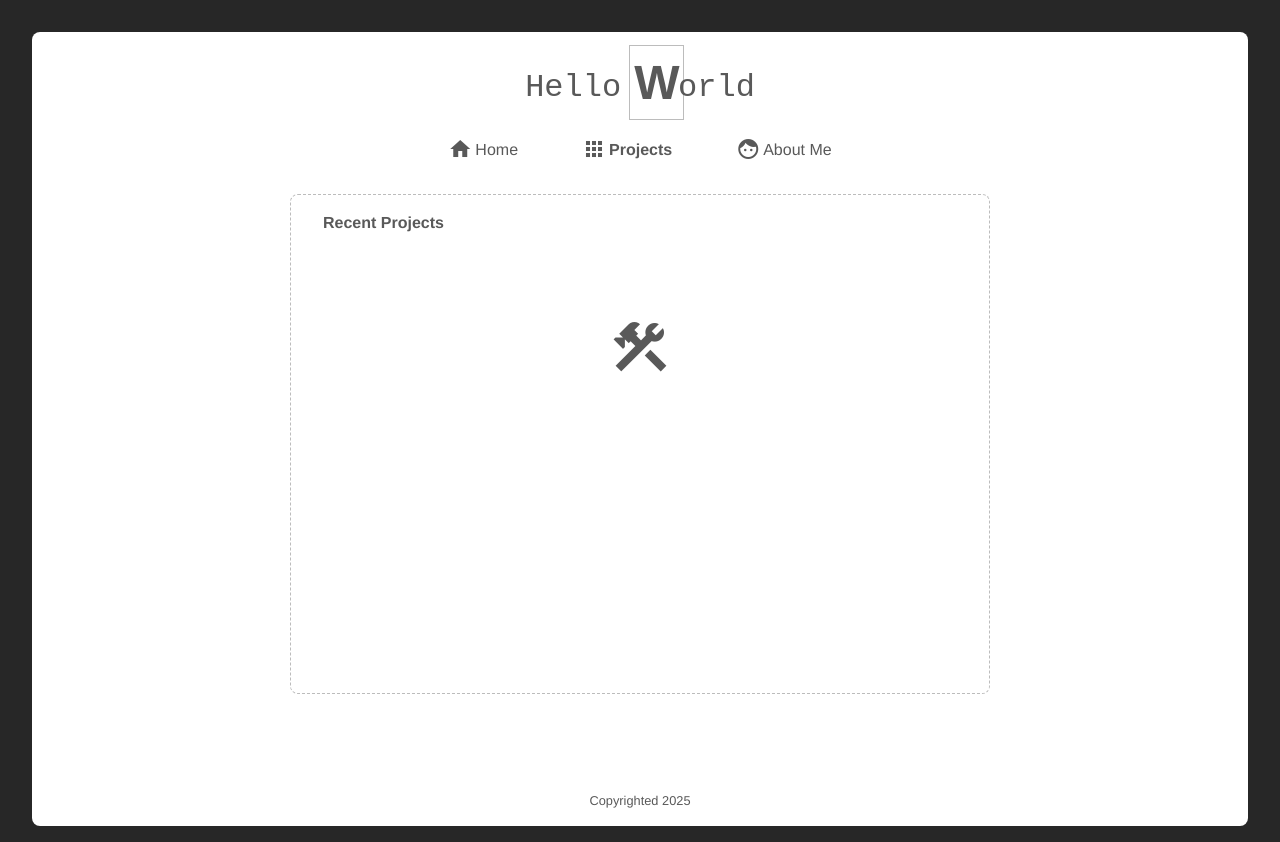
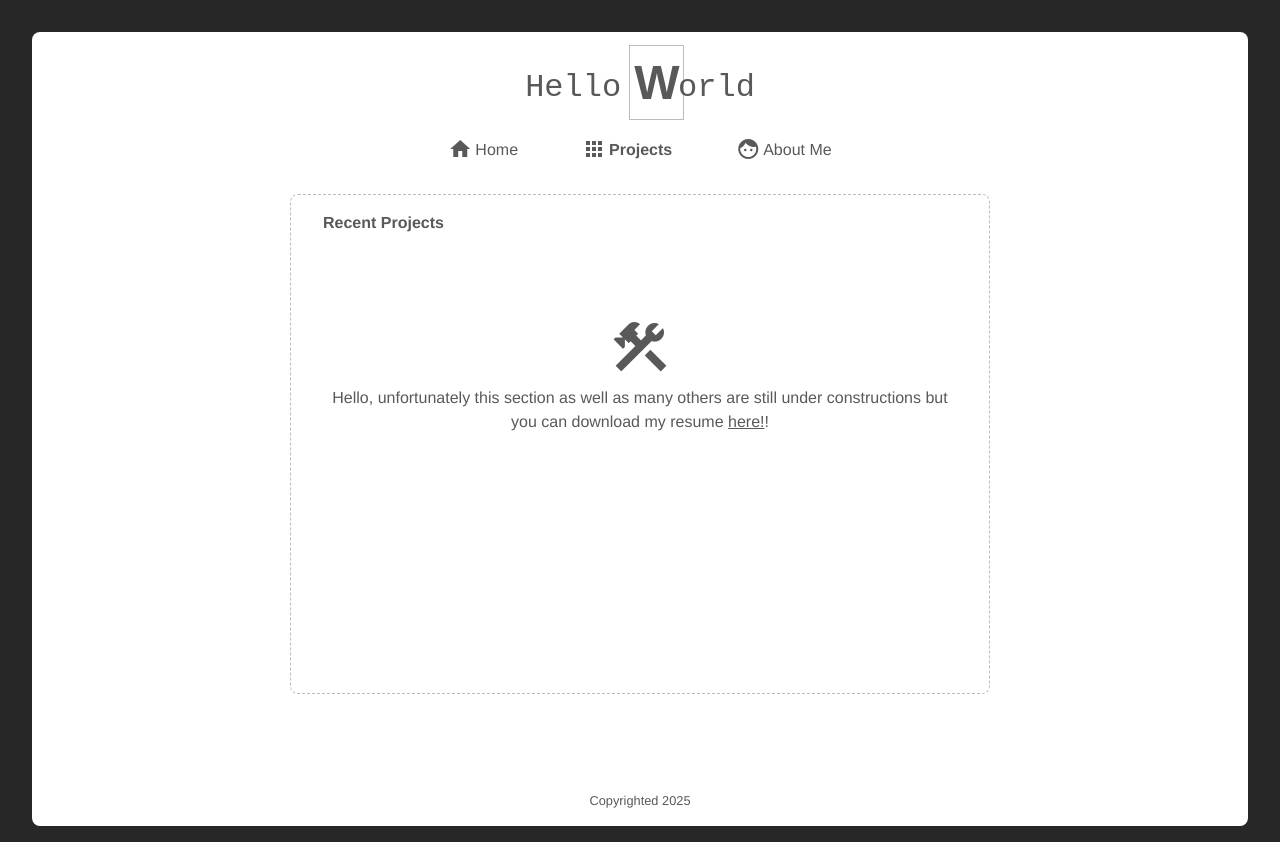
Before and after one commit to dtuyenng/resume-websiteV2, a React (Vite) app: page /projects in a window 1280 px wide. Built offline with nearby package versions, Linux system fonts and the light colour scheme.

Commit message:
Update Projects.tsx

```diff
--- a/src/routes/Projects.tsx
+++ b/src/routes/Projects.tsx
@@ -11,6 +11,17 @@ function Projects() {
           <h4>Recent Projects</h4>
           <div className="under-construction">
             <span className="material-icons">construction</span>
+            <p>
+              Hello, unfortunately this section as well as many others are still
+              under constructions but you can download my resume{" "}
+              <a
+                className="download-resume"
+                href="/andretuyennguyen-resume.pdf"
+              >
+                here!
+              </a>
+              !
+            </p>
           </div>
         </div>
       </div>
```
